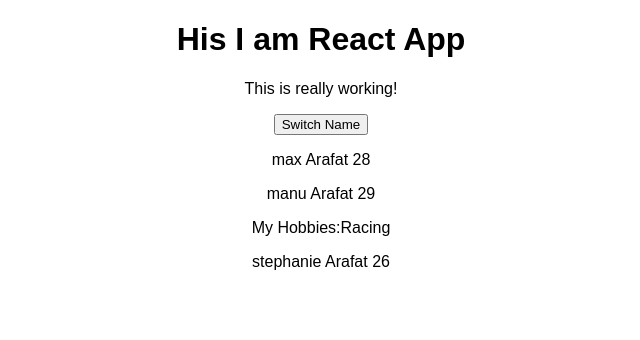
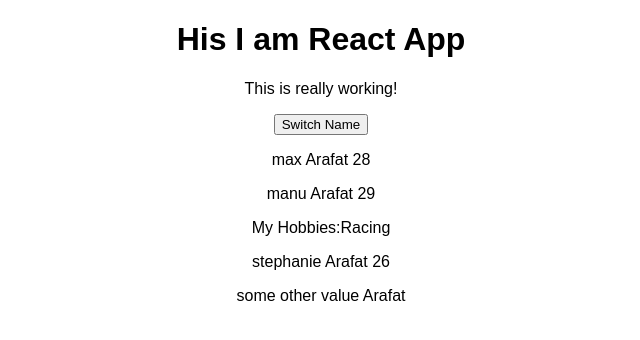
Before and after one commit to tamzidpeace/React, a React (Create React App) app in the folder app00/: page / in a window 1280 px wide. Shown: the top 340 px of the page, without its empty margins (319-959 px from the left). Built offline with nearby package versions, Linux system fonts and the light colour scheme.

Commit message:
setState

```diff
--- a/app00/src/App.js
+++ b/app00/src/App.js
@@ -8,11 +8,21 @@
       {name: 'max', age: 28},
       {name: 'manu', age: 29},
       {name: 'stephanie', age: 26},
-    ]
+    ],
+    otherState: 'some other value'
   }
 
   switchNameHandler = () => {
-    console.log('clicked');
+    //console.log('clicked');
+    //this.state.persons[0].name = "arafat";
+    this.setState({
+      persons: [
+        {name: 'arafat', age: 28},
+        {name: 'manu', age: 29},
+        {name: 'stephanie', age: 25},
+      ],
+      otherState: 'some other value change'
+    });
   }
 
   render() {
@@ -24,6 +34,7 @@
         <Person name={this.state.persons[0].name} age={this.state.persons[0].age} />
         <Person name={this.state.persons[1].name} age={this.state.persons[1].age}> My Hobbies:Racing </Person>
         <Person name={this.state.persons[2].name} age={this.state.persons[2].age} />
+        <Person name={this.state.otherState}/>
       </div>
     );
   }
```
